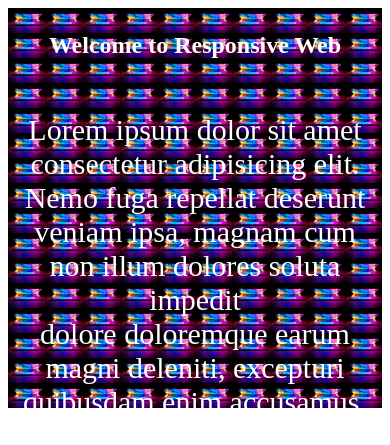
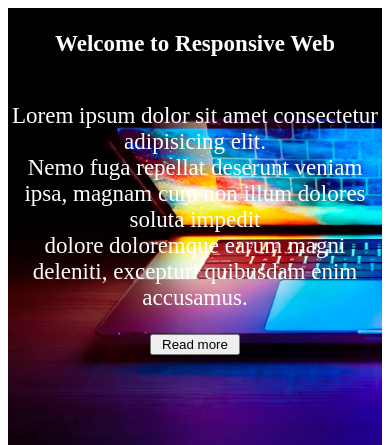
Before and after one commit to ahmadqadomi-1/Task-1, a plain HTML site: page task-15-5/task.5.html in a window 390 px wide. Shown: the top 445 px of the page. Drawn offline with Linux system fonts and the light colour scheme.

Commit message:
edit div class="AB"

```diff
--- a/task-15-5/task.5.html
+++ b/task-15-5/task.5.html
@@ -9,14 +9,14 @@
 
         .AB{
             background-image: url(headerpic.avif);
-            background-size: 10%;
-            height: 400px;
+            background-size: cover;
+            height: 500px;
             text-align: center;
             display: flex;
             flex-direction: column;
             justify-items: center;
             align-items: center;
-            font-size: 30px;
+            font-size: 35px;
             color: white;
         }
         .AC{
@@ -77,12 +77,13 @@
             grid-row: 2/3;
             gap: 0;
         }
-@media screen and (max-width: 425px) {
+@media screen and (max-width: 426px) {
     .AA {
         font-size: 11px;
     }
     .AD {
         margin: 10px;
+        flex-direction: column;
     }
     .AD1, .AD2, .AD3 {
     text-align: center;
@@ -91,10 +92,10 @@
         font-size: 11px;
     }
     .AF p{
-        font-size: 13px;
+        font-size: 16px;
     }
-    .AB1{
-        font-size: 24px;
+    .AB{
+        font-size: 23px;
     }
     .AC{
         font-size: 11px;
```
